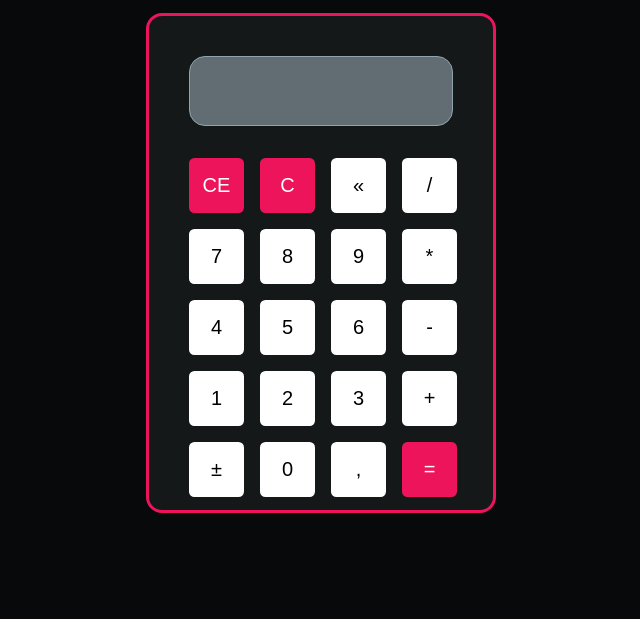
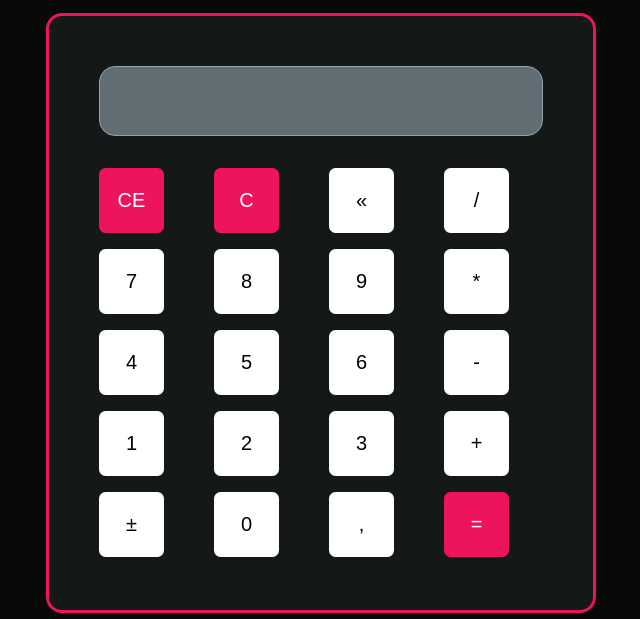
Before and after one commit to jumotac/FIAP-1SCJR-calculator, a plain HTML site: page index.html in a window 1280 px wide. Shown: the part 181-800 px from the top of the page, without its empty margins (319-959 px from the left). Drawn offline with Linux system fonts and the light colour scheme.

Commit message:
ajuste no layout

```diff
--- a/index.html
+++ b/index.html
@@ -14,7 +14,7 @@
     <header>
         <div class="cabecalho">
             <div class="foto">
-                <img class="foto-juliana" src="/img/juliana.png" alt="">
+                <img class="foto-juliana" src="./img/juliana.png" alt="">
             </div>
             <div class="infos">
                 <p>Nome: Juliana Mota Carneiro</p>
--- a/styles.css
+++ b/styles.css
@@ -52,9 +52,9 @@ main {
 }
 
 .calculadora {
-    width: 350px;
-    height: 500px;
-    padding: 40px;
+    width: 550px;
+    height: 600px;
+    padding: 50px;
     border-radius: 16px;
 
     background: var(--cinza-escuro);
@@ -67,8 +67,6 @@ main {
     height: 70px;
     border-radius: 16px;
     padding: 15px;
-    display: flex;
-    align-items: center;
     background: var(--cinza);
     border: 1px solid var(--cinza-claro);
     color: var(--branco);
@@ -84,8 +82,8 @@ main {
 }
 
 .calculadora button {
-    height: 55px;
-    width: 55px;
+    height: 65px;
+    width: 65px;
 
     background: var(--branco);
     border-radius: 10%;
```
